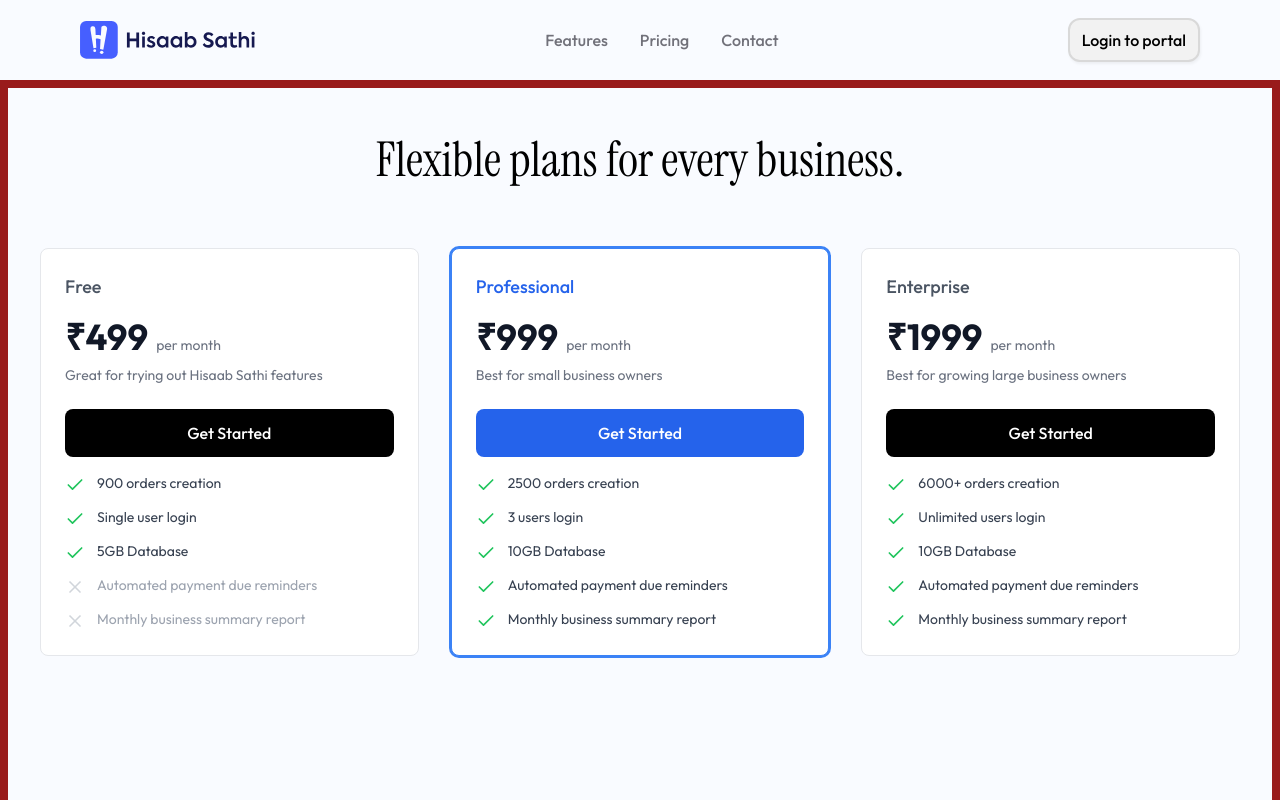
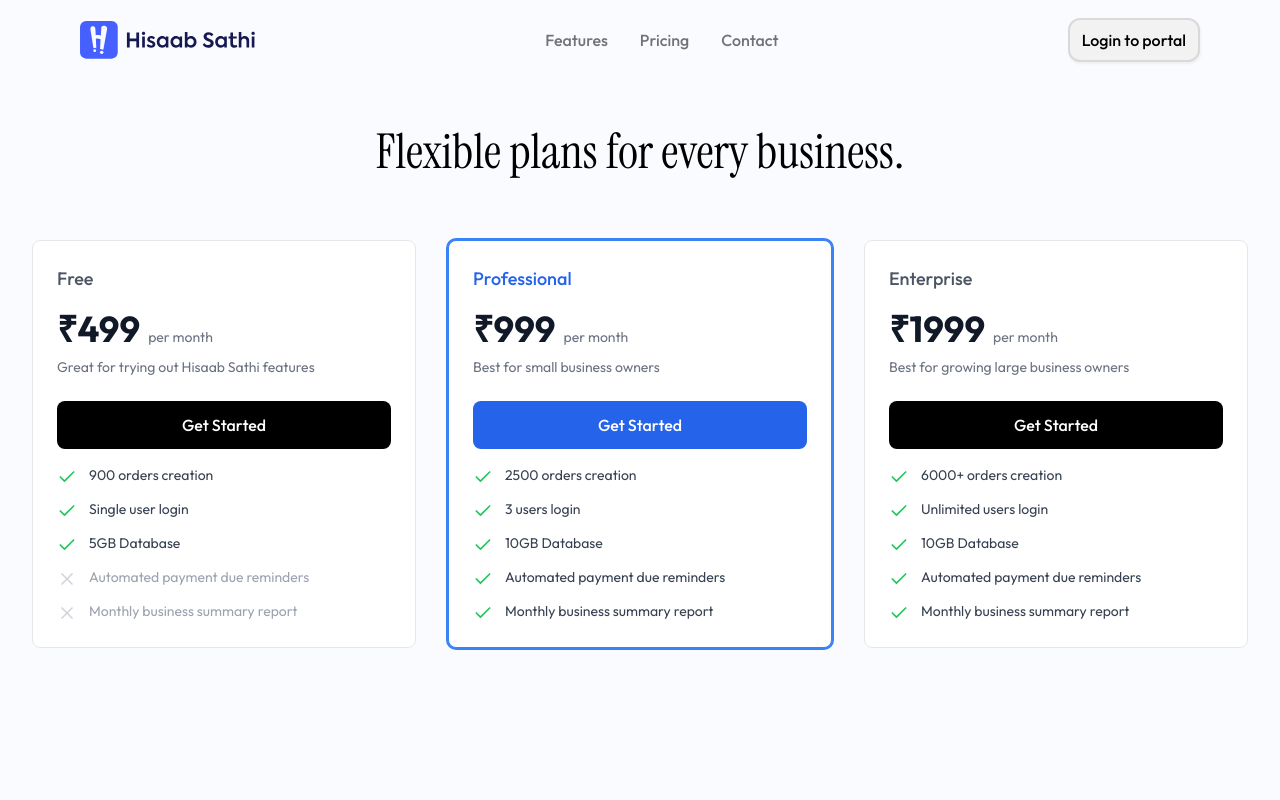
Before and after one commit to Shriti-tech/Hisabsathi, a React (Vite) app: page /pricing in a window 1280 px wide. Shown: the top 800 px of the page. Built offline with nearby package versions, Linux system fonts and the light colour scheme.

Commit message:
19 th commit

```diff
--- a/src/components/pricing/pricing.tsx
+++ b/src/components/pricing/pricing.tsx
@@ -60,7 +60,7 @@ const PricingPage: React.FC = () => {
   ];
 
   return (
-    <div className="min-h-screen bg-background mt-20 border-8 font-outfit border-red-800 py-12 px-4 sm:px-6 lg:px-8">
+    <div className="min-h-screen bg-background mt-20  font-outfit py-12 px-4 sm:px-6 lg:px-8">
       <div className="max-w-7xl mx-auto">
         <h1 className="text-4xl md:text-5xl font-instrument text-center  mb-16">
           Flexible plans for every business.
```
